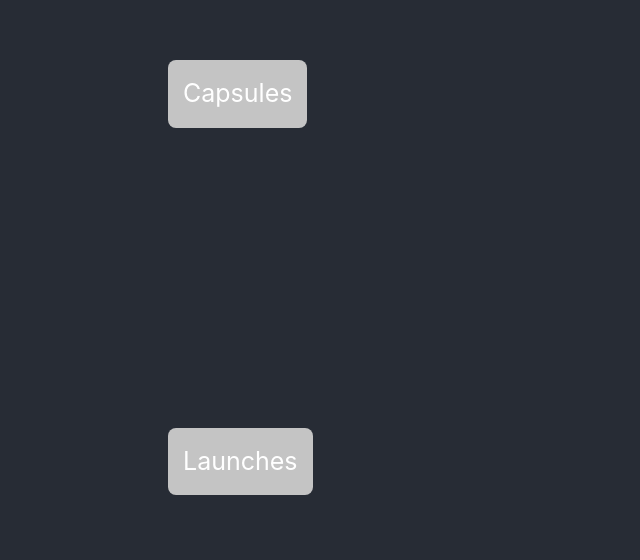
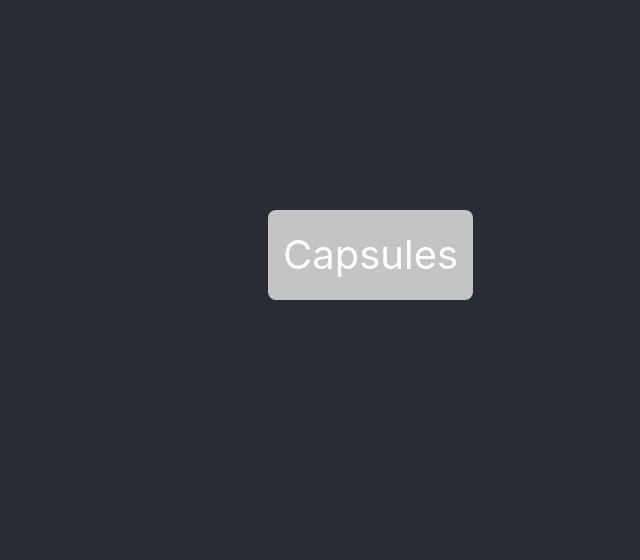
Before and after one commit to Mat0108/Space-X, a React (Create React App) app: page / in a window 1280 px wide. Shown: the part 240-800 px from the top of the page, without its empty margins (132-772 px from the left). Built offline with nearby package versions, Linux system fonts and the light colour scheme.

Commit message:
Update home.css

```diff
--- a/src/pages/css/home.css
+++ b/src/pages/css/home.css
@@ -3,12 +3,12 @@
     border: none;
     color: white;
     padding: 15px ;
-    margin-top: 300px;
-    margin-left: 300px;
-    margin-right: 250px;
+    margin-top: 450px;
+    margin-left: 400px;
+    margin-right: 280px;
      text-decoration: none;
     display: inline-block;
-    font-size: 25px;
+    font-size: 40px;
     border-radius: 8px;
 
 }
```
